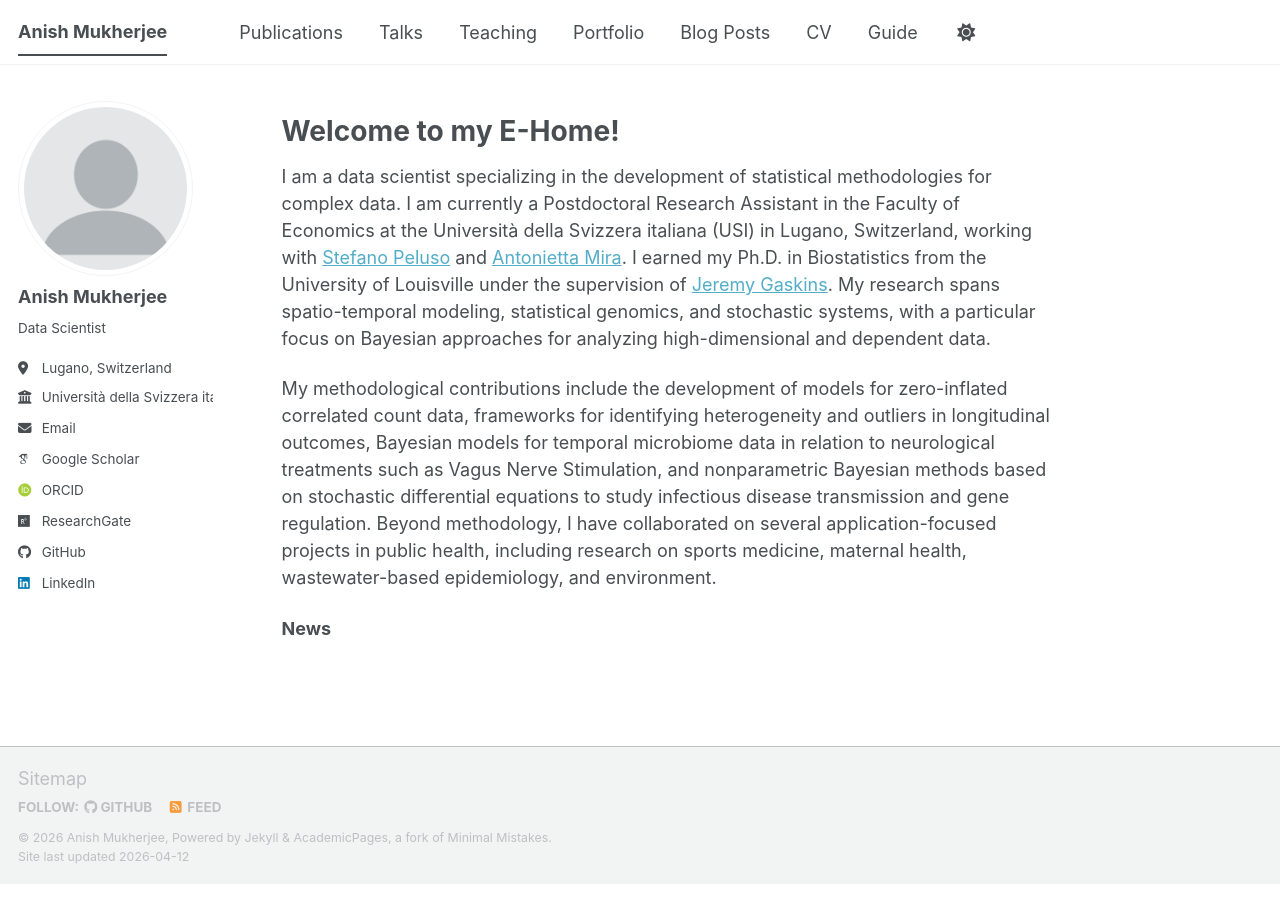
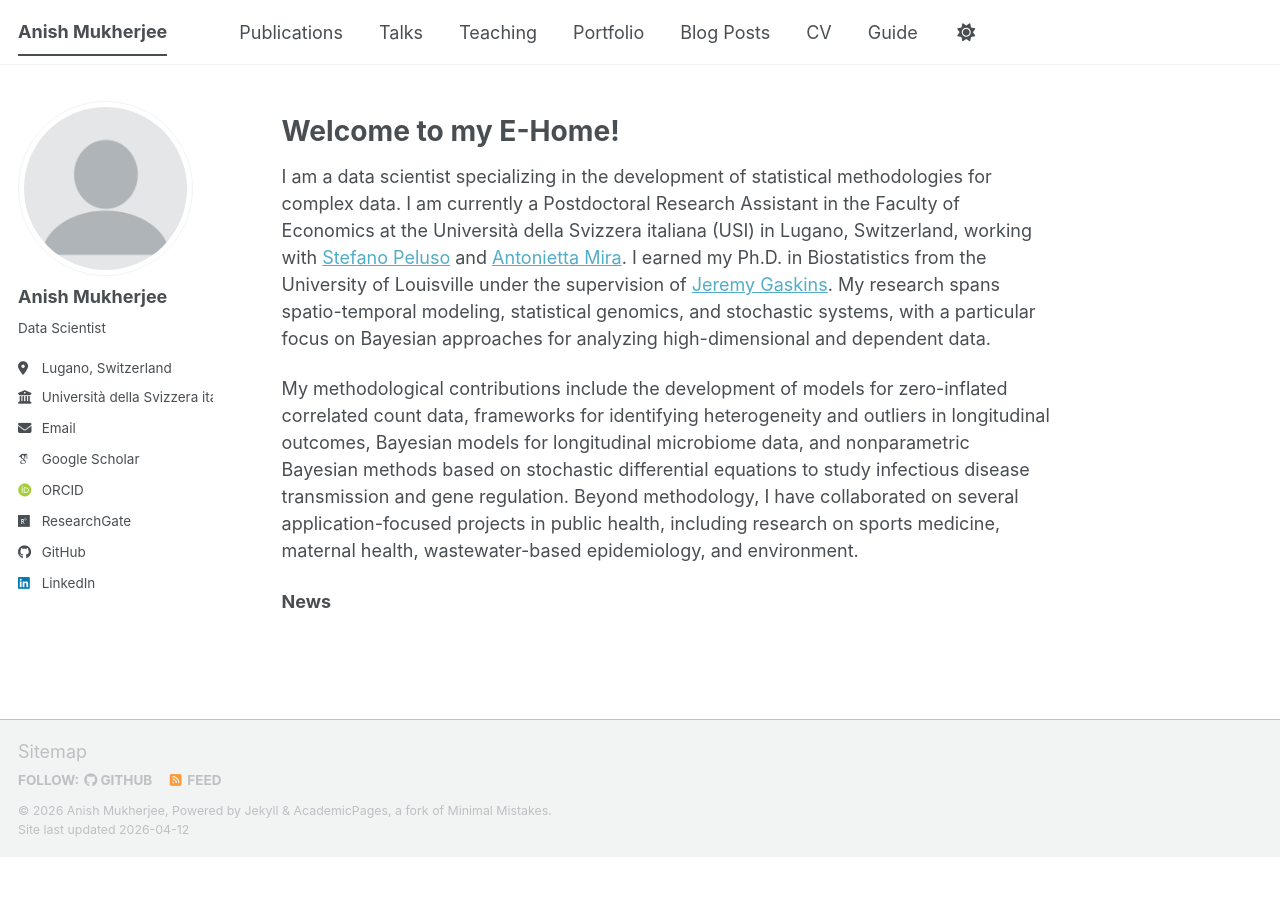
Before and after one commit to anishspace/anishspace.github.io, a Jekyll site: the page built from _pages/about.md, in a window 1280 px wide. Built offline with Jekyll 4.4.1, drawn with Linux system fonts in a browser that asks for light colours; some web fonts are replaced; a script bundle is joined from its source files by our own code; library files that are not in the unit come from our copies.

Commit message:
Update about.md

```diff
--- a/_pages/about.md
+++ b/_pages/about.md
@@ -12,6 +12,6 @@ Welcome to my E-Home!
 
 I am a data scientist specializing in the development of statistical methodologies for complex data. I am currently a Postdoctoral Research Assistant in the Faculty of Economics at the Università della Svizzera italiana (USI) in Lugano, Switzerland, working with [Stefano Peluso](https://publires.unicatt.it/en/persons/stefano-peluso/) and [Antonietta Mira](http://usi.to/exz). I earned my Ph.D. in Biostatistics from the University of Louisville under the supervision of  [Jeremy Gaskins](https://profiles.louisville.edu/jeremy.gaskins). My research spans spatio-temporal modeling, statistical genomics, and stochastic systems, with a particular focus on Bayesian approaches for analyzing high-dimensional and dependent data.
 
-My methodological contributions include the development of models for zero-inflated correlated count data, frameworks for identifying heterogeneity and outliers in longitudinal outcomes, Bayesian models for temporal microbiome data in relation to neurological treatments such as Vagus Nerve Stimulation, and nonparametric Bayesian methods based on stochastic differential equations to study infectious disease transmission and gene regulation.  Beyond methodology, I have collaborated on several application-focused projects in public health, including research on sports medicine, maternal health, wastewater-based epidemiology, and environment.
+My methodological contributions include the development of models for zero-inflated correlated count data, frameworks for identifying heterogeneity and outliers in longitudinal outcomes, Bayesian models for longitudinal microbiome data, and nonparametric Bayesian methods based on stochastic differential equations to study infectious disease transmission and gene regulation.  Beyond methodology, I have collaborated on several application-focused projects in public health, including research on sports medicine, maternal health, wastewater-based epidemiology, and environment.
 
 **News**
```
